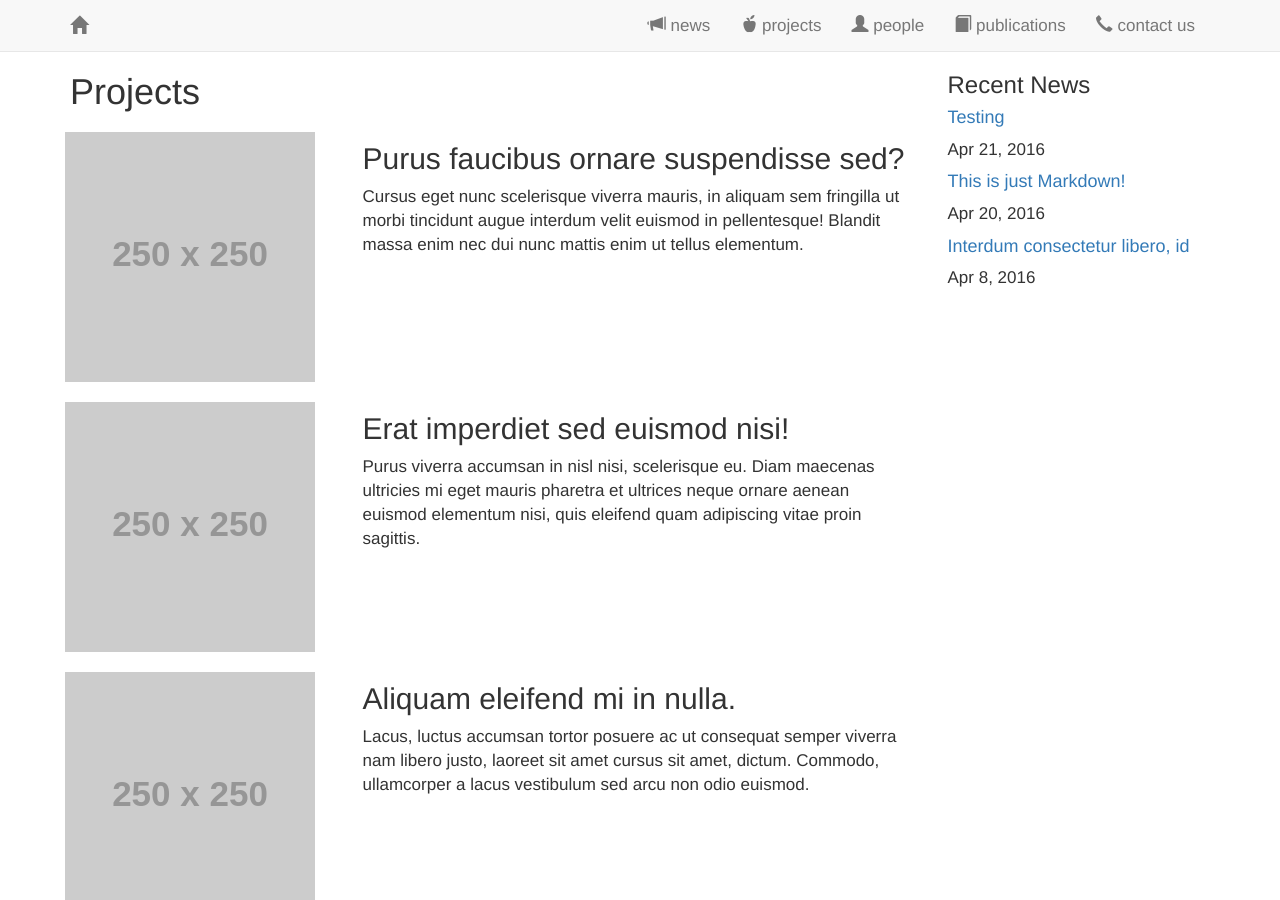
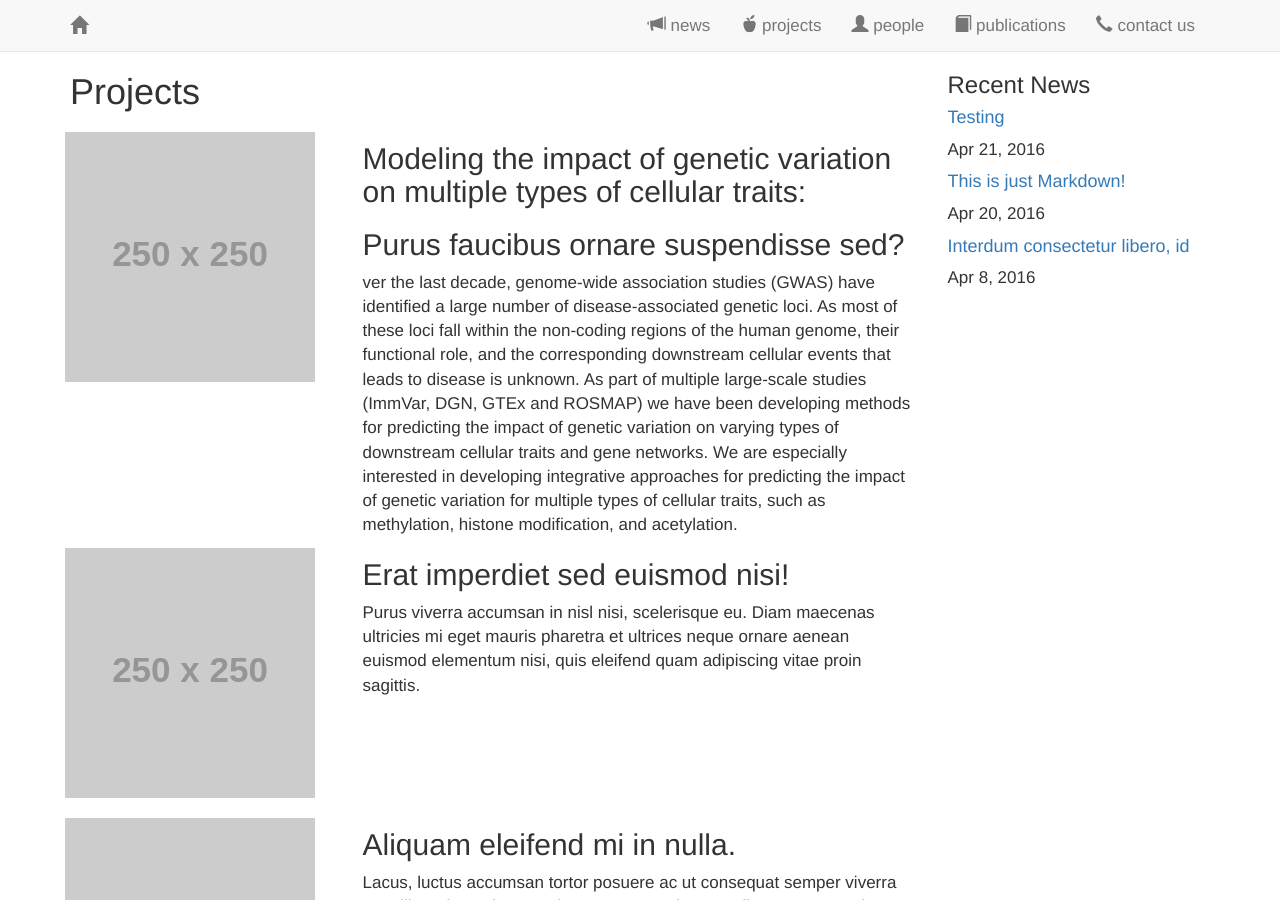
Before and after one commit to saramostafavi/saramostafavi.github.io, a Jekyll site: the page built from projects.html, in a window 1280 px wide and 900 px high. Built offline with Jekyll 4.4.1, drawn with Linux system fonts in a browser that asks for light colours; nearby versions of some CDN libraries; a style sheet for code colours, icons or effects is not loaded.

Commit message:
Update projects.html

```diff
--- a/projects.html
+++ b/projects.html
@@ -8,9 +8,14 @@ layout: page
         <img class="img-responsive" alt="Project 1 illustration" src="http://placehold.it/250x250"/>
     </div>
     <div class="col-md-8">
+        <h2 class="heading">Modeling the impact of genetic variation on multiple types of cellular traits:</h2>
         <h2 class="heading">Purus faucibus ornare suspendisse sed?</h2>
         <div class="content">
-            Cursus eget nunc scelerisque viverra mauris, in aliquam sem fringilla ut morbi tincidunt augue interdum velit euismod in pellentesque! Blandit massa enim nec dui nunc mattis enim ut tellus elementum.
+            ver the last decade, genome-wide association studies (GWAS) have identified a large number of disease-associated genetic loci.
+            As most of these loci fall within the non-coding regions of the human genome, their functional role, and the corresponding downstream cellular events
+            that leads to disease is unknown. As part of multiple large-scale studies (ImmVar, DGN, GTEx and ROSMAP) we have been developing methods for predicting the impact of genetic variation
+            on varying types of downstream cellular traits and gene networks.  We are especially interested in developing integrative approaches for predicting the impact of genetic variation
+            for multiple types of cellular traits, such as methylation, histone modification, and acetylation.
         </div>
     </div>
 </div>
```
